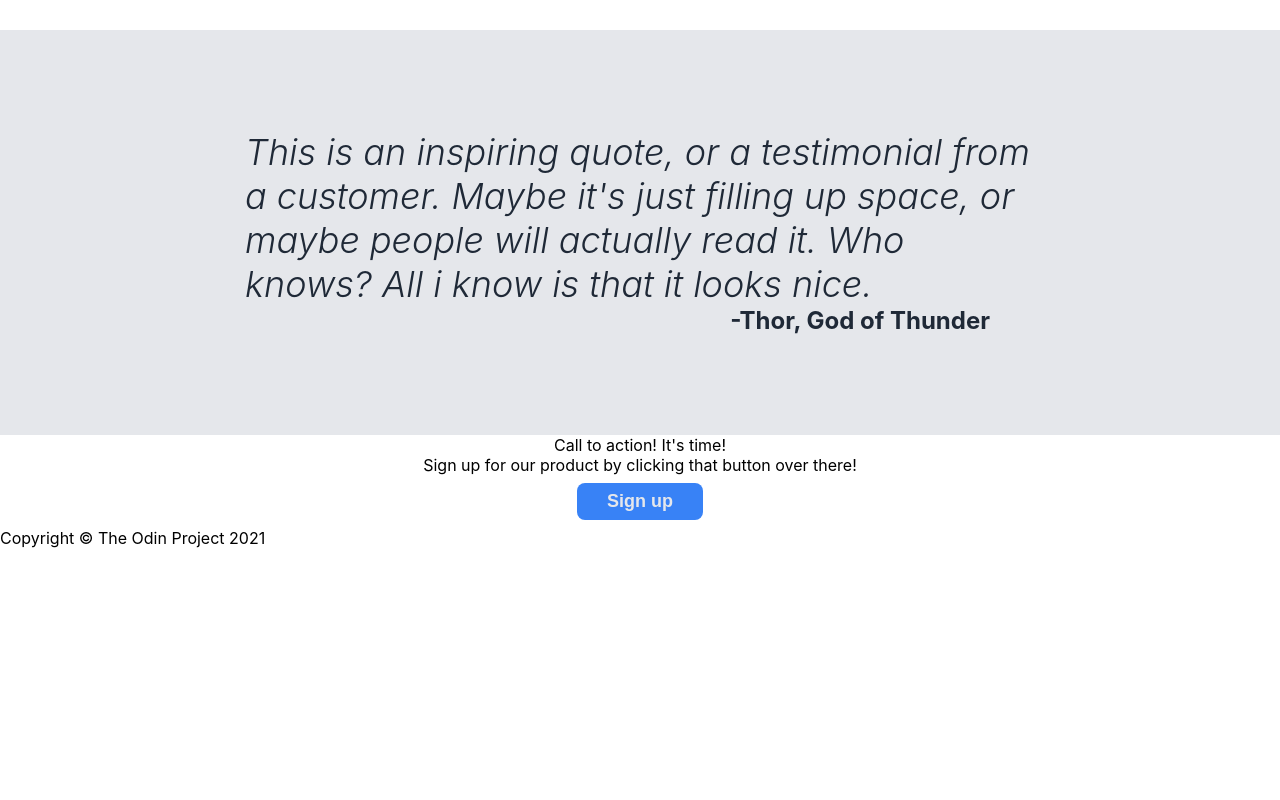
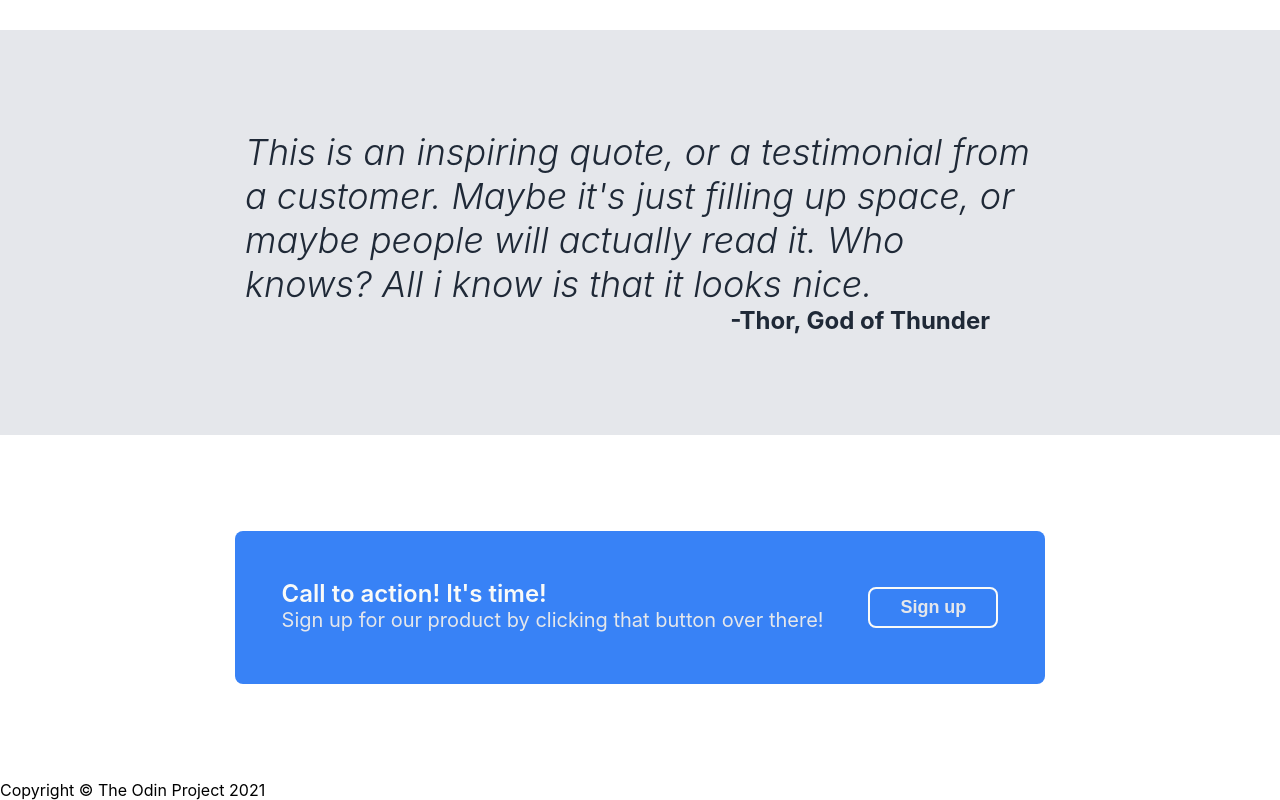
Before and after one commit to Engo092/landing-page, a plain HTML site: page index.html in a window 1280 px wide. Shown: the part 895-1695 px from the top of the page. Before the commit the page ends 1443 px from the top, so only its background shows below. Drawn offline with Linux system fonts and the light colour scheme.

Commit message:
finished last section of the page (only footer left unfinished)

```diff
--- a/index.html
+++ b/index.html
@@ -74,7 +74,7 @@
                         <div class="signsub">Sign up for our product by clicking that button over there!</div>
                     </div>
                     <div class="signup">
-                        <input type="submit" value="Sign up">
+                        <input type="submit" class="signbutton" value="Sign up">
                     </div>
                 </div>
             </div>
--- a/style.css
+++ b/style.css
@@ -133,3 +133,39 @@ p {
     font-weight: bolder;
     color: #1F2937;
 }
+
+.sign {
+    padding: 96px;
+    display: flex;
+    justify-content: center;
+}
+
+.sign-square {
+    background-color: #3882F6;
+    width: 70%;
+    padding: 48px 24px;
+    border-radius: 8px;
+    display: flex;
+    justify-content: space-around;
+}
+
+.signtitle {
+    color: #F9FAF8;
+    font-weight: 600;
+    font-size: 24px;
+}
+
+.signsub {
+    color: #E5E7EB;
+    font-size: 20px;
+}
+
+.signbutton {
+    border: solid;
+    border-color: #F9FAF8;
+    border-width: 2px;
+}
+
+.signinfo {
+    text-align: left;
+}
```
